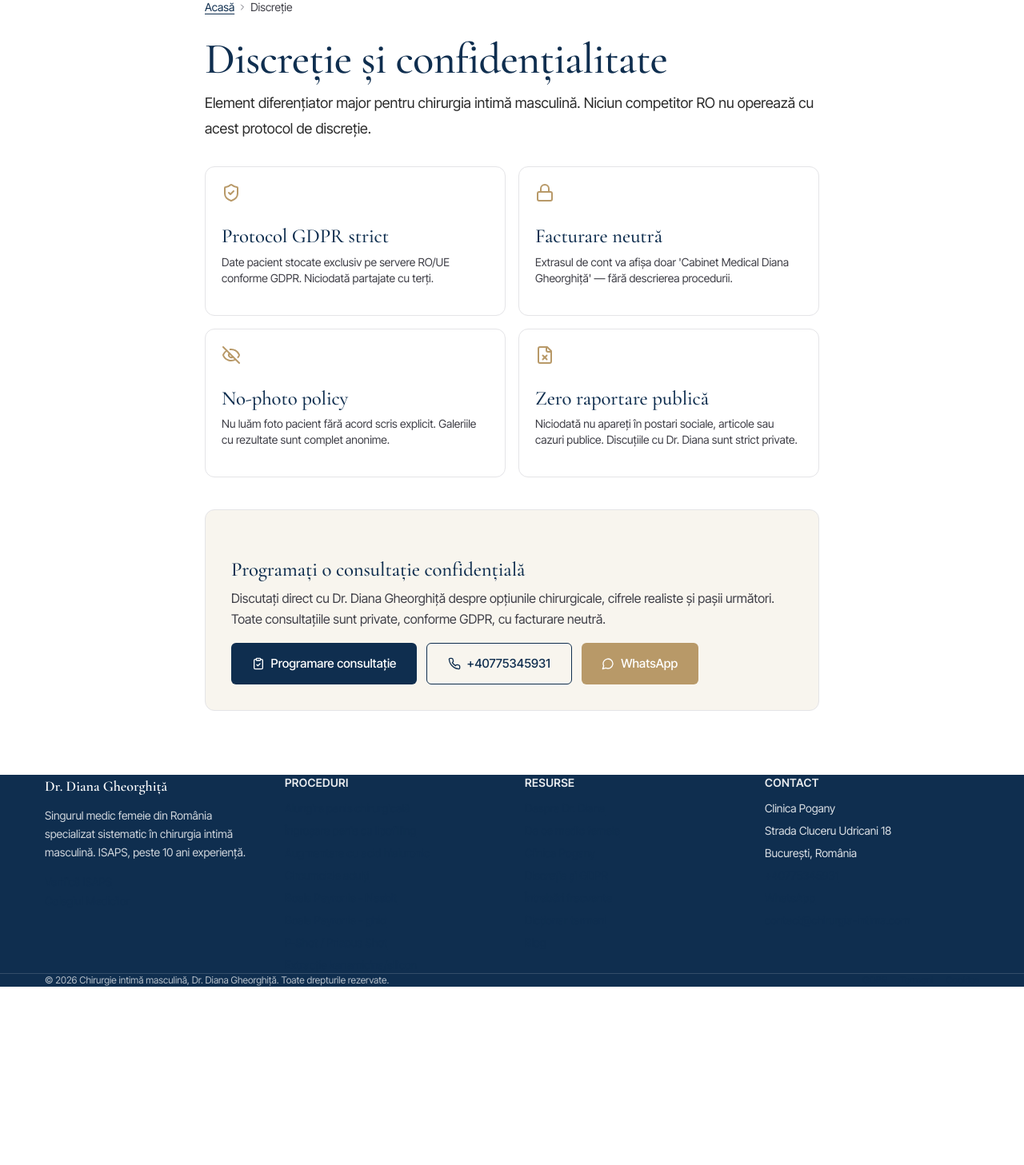
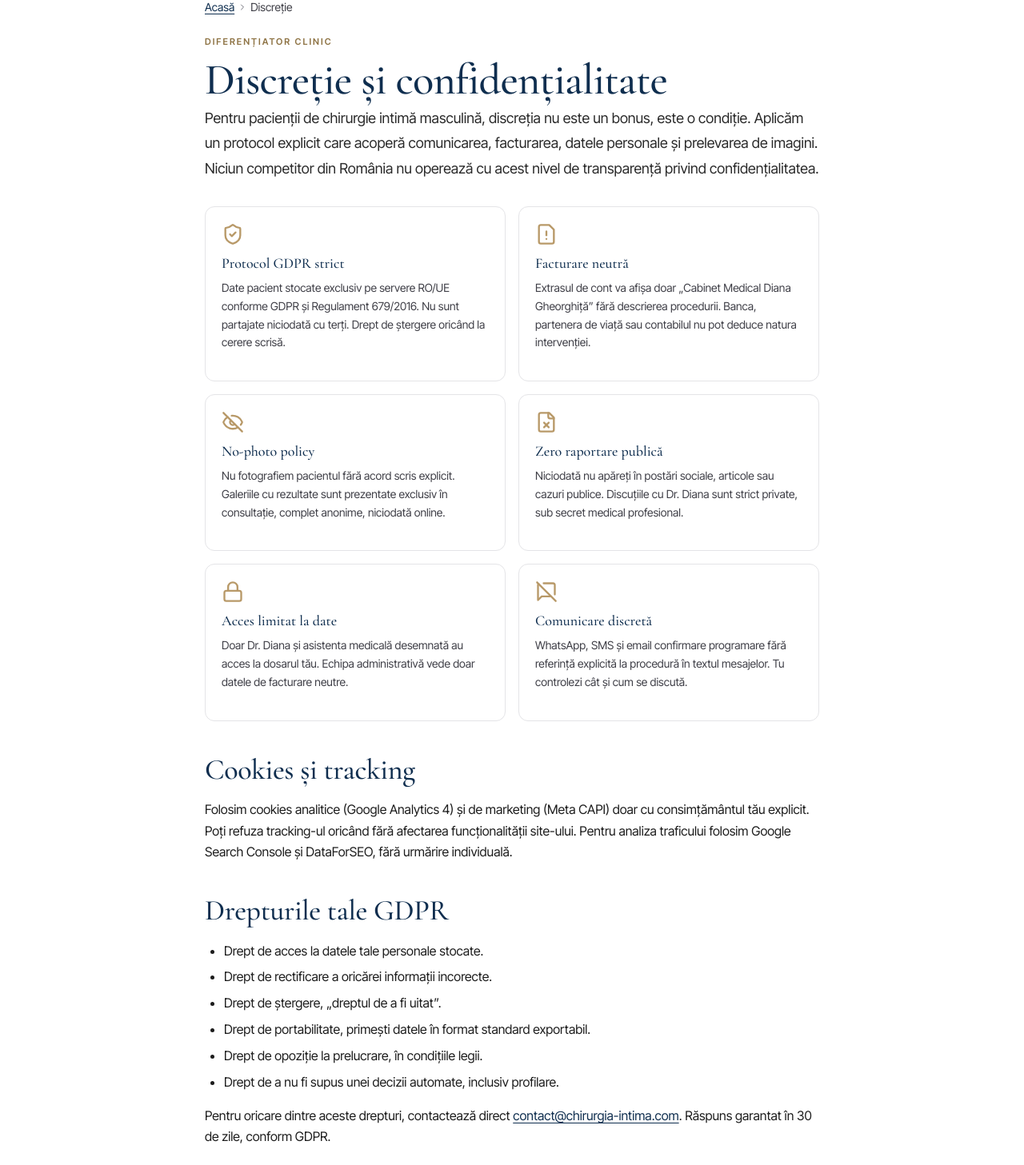
Before and after one commit to mihnea-eugen/chirurgia-intima, a Next.js app: page /discretie in a window 1280 px wide. Shown: the part 73-1530 px from the top of the page at 80% size. Before the commit the page ends 1307 px from the top, so only its background shows below. Built offline with nearby package versions, Linux system fonts and the light colour scheme; no server answers.

Commit message:
fix(discretie): postari->postari with diacritics + apareti->apareti + premium rewrite

```diff
--- a/app/discretie/page.tsx
+++ b/app/discretie/page.tsx
@@ -1,35 +1,65 @@
 import type { Metadata } from "next";
-import { ShieldCheck, Lock, EyeOff, FileX } from "lucide-react";
 import Breadcrumbs from "@/components/Breadcrumbs";
 import CTABanner from "@/components/CTABanner";
+import { SITE } from "@/lib/site";
+import { Lock, EyeOff, FileWarning, MessageSquareOff, ShieldCheck, FileX } from "lucide-react";
 
-export const metadata: Metadata = { title: "Discreție și confidențialitate", description: "Protocol GDPR strict, facturare neutră, no-photo policy, raportare publică zero. Standardul de discreție pentru chirurgia intimă masculină." };
+export const metadata: Metadata = {
+  title: "Discreție și confidențialitate, protocol GDPR strict",
+  description:
+    "Protocol GDPR strict pentru pacienți de chirurgie intimă masculină. Facturare neutră, comunicare discretă, no-photo policy fără acord scris, zero raportare publică, servere RO/UE.",
+  alternates: { canonical: `${SITE.url}/discretie` }
+};
 
-const items = [
-  { i: ShieldCheck, t: "Protocol GDPR strict", d: "Date pacient stocate exclusiv pe servere RO/UE conforme GDPR. Niciodată partajate cu terți." },
-  { i: Lock, t: "Facturare neutră", d: "Extrasul de cont va afișa doar 'Cabinet Medical Diana Gheorghiță' — fără descrierea procedurii." },
-  { i: EyeOff, t: "No-photo policy", d: "Nu luăm foto pacient fără acord scris explicit. Galeriile cu rezultate sunt complet anonime." },
-  { i: FileX, t: "Zero raportare publică", d: "Niciodată nu apareți în postari sociale, articole sau cazuri publice. Discuțiile cu Dr. Diana sunt strict private." }
+const cards = [
+  { i: ShieldCheck, t: "Protocol GDPR strict", d: "Date pacient stocate exclusiv pe servere RO/UE conforme GDPR și Regulament 679/2016. Nu sunt partajate niciodată cu terți. Drept de ștergere oricând la cerere scrisă." },
+  { i: FileWarning, t: "Facturare neutră", d: "Extrasul de cont va afișa doar „Cabinet Medical Diana Gheorghiță” fără descrierea procedurii. Banca, partenera de viață sau contabilul nu pot deduce natura intervenției." },
+  { i: EyeOff, t: "No-photo policy", d: "Nu fotografiem pacientul fără acord scris explicit. Galeriile cu rezultate sunt prezentate exclusiv în consultație, complet anonime, niciodată online." },
+  { i: FileX, t: "Zero raportare publică", d: "Niciodată nu apăreți în postări sociale, articole sau cazuri publice. Discuțiile cu Dr. Diana sunt strict private, sub secret medical profesional." },
+  { i: Lock, t: "Acces limitat la date", d: "Doar Dr. Diana și asistenta medicală desemnată au acces la dosarul tău. Echipa administrativă vede doar datele de facturare neutre." },
+  { i: MessageSquareOff, t: "Comunicare discretă", d: "WhatsApp, SMS și email confirmare programare fără referință explicită la procedură în textul mesajelor. Tu controlezi cât și cum se discută." }
 ];
 
 export default function Page() {
   return (
     <div className="container-narrow py-12">
-      <Breadcrumbs items={[{name:"Acasă", url:"/"},{name:"Discreție", url:"/discretie"}]} />
+      <Breadcrumbs items={[{ name: "Acasă", url: "/" }, { name: "Discreție", url: "/discretie" }]} />
+      <div className="eyebrow mb-2">Diferențiator clinic</div>
       <h1 className="font-display">Discreție și confidențialitate</h1>
-      <p className="lead text-zinc-700 mt-2">Element diferențiator major pentru chirurgia intimă masculină. Niciun competitor RO nu operează cu acest protocol de discreție.</p>
-      <div className="grid sm:grid-cols-2 gap-4 mt-8">
-        {items.map((it, idx) => {
-          const Icon = it.i;
-          return (
-            <div key={idx} className="bg-white border border-zinc-200 p-5 rounded-xl">
-              <Icon className="w-6 h-6 text-[var(--color-brand-gold)]" />
-              <h3 className="text-lg font-display mt-3">{it.t}</h3>
-              <p className="text-zinc-700 text-sm mt-2">{it.d}</p>
-            </div>
-          );
-        })}
+      <p className="lead">
+        Pentru pacienții de chirurgie intimă masculină, discreția nu este un bonus, este o condiție. Aplicăm un protocol explicit care acoperă comunicarea, facturarea, datele personale și prelevarea de imagini. Niciun competitor din România nu operează cu acest nivel de transparență privind confidențialitatea.
+      </p>
+
+      <div className="grid sm:grid-cols-2 gap-4 my-8">
+        {cards.map((c, i) => (
+          <div key={i} className="bg-white border border-zinc-200 rounded-xl p-5">
+            <c.i className="w-7 h-7 text-[var(--color-brand-gold)] mb-2" />
+            <div className="font-display text-lg font-medium text-[var(--color-brand-navy)]">{c.t}</div>
+            <p className="text-sm text-zinc-700 mt-1.5 leading-relaxed">{c.d}</p>
+          </div>
+        ))}
       </div>
+
+      <div className="prose-custom">
+        <h2>Cookies și tracking</h2>
+        <p>
+          Folosim cookies analitice (Google Analytics 4) și de marketing (Meta CAPI) doar cu consimțământul tău explicit. Poți refuza tracking-ul oricând fără afectarea funcționalității site-ului. Pentru analiza traficului folosim Google Search Console și DataForSEO, fără urmărire individuală.
+        </p>
+
+        <h2>Drepturile tale GDPR</h2>
+        <ul>
+          <li>Drept de acces la datele tale personale stocate.</li>
+          <li>Drept de rectificare a oricărei informații incorecte.</li>
+          <li>Drept de ștergere, „dreptul de a fi uitat”.</li>
+          <li>Drept de portabilitate, primești datele în format standard exportabil.</li>
+          <li>Drept de opoziție la prelucrare, în condițiile legii.</li>
+          <li>Drept de a nu fi supus unei decizii automate, inclusiv profilare.</li>
+        </ul>
+        <p>
+          Pentru oricare dintre aceste drepturi, contactează direct <a href={`mailto:${SITE.email}`}>{SITE.email}</a>. Răspuns garantat în 30 de zile, conform GDPR.
+        </p>
+      </div>
+
       <CTABanner />
     </div>
   );
```
